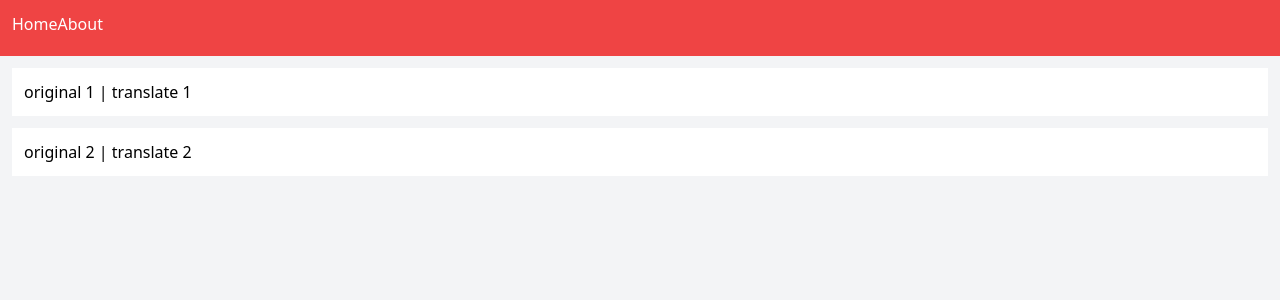
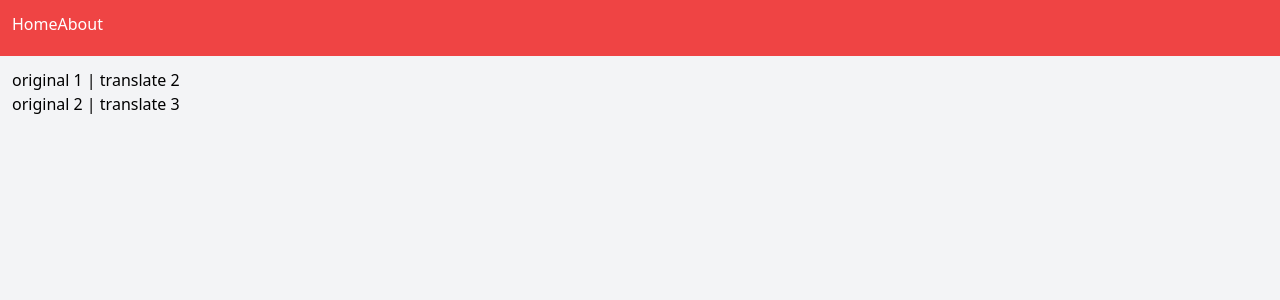
Before and after one commit to BehemothOz/wr-mem, a React (Create React App) app: page / in a window 1280 px wide. Shown: the top 300 px of the page. Built offline with nearby package versions, Linux system fonts and the light colour scheme.

Commit message:
add v-component

```diff
--- /dev/null
+++ b/src/components/Virtual/index.js
@@ -0,0 +1,39 @@
+import { useState } from 'react';
+
+/*
+    First attempt at implementing a virtual list
+*/
+export const Virtual = props => {
+    const { data, visibleItems, itemHeight, item: Item } = props;
+
+    const [start, setStart] = useState(0);
+
+    const onScroll = event => {
+        setStart(
+            Math.min(
+                data.length - visibleItems - 1,
+                Math.floor(event.target.scrollTop / itemHeight)
+            )
+        );
+    };
+
+    const translateTop = () => {
+        return start * itemHeight;
+    };
+
+    return (
+        <div
+            style={{ height: itemHeight * visibleItems }}
+            className="overflow-y-scroll"
+            onScroll={onScroll}
+        >
+            <div style={{ height: itemHeight * data.length }} className="overflow-hidden">
+                <div style={{ transform: `translateY(${translateTop()}px)` }}>
+                    {data.slice(start, visibleItems + start + 1).map((value, idx) => {
+                        return <Item key={idx} value={value} />;
+                    })}
+                </div>
+            </div>
+        </div>
+    );
+};
--- a/src/index.css
+++ b/src/index.css
@@ -4,4 +4,5 @@
 
 body {
     @apply bg-gray-100;
+    overflow: hidden;
 }
--- a/src/pages/Home.js
+++ b/src/pages/Home.js
@@ -1,17 +1,7 @@
 const data = [
-    {
-        id: 1,
-        original: 'original 1',
-        translate: 'translate 1',
-        description: 'description 1',
-    },
-    {
-        id: 2,
-        original: 'original 2',
-        translate: 'translate 2',
-        description: 'description 2',
-    },
-];
+    { id: 1, original: 'original 1', translate: 'translate 2' },
+    { id: 2, original: 'original 2', translate: 'translate 3' },
+]
 
 export const Home = () => {
     return (
@@ -19,11 +9,7 @@ export const Home = () => {
             {data.map(item => {
                 const { id, original, translate } = item;
 
-                return (
-                    <li key={id} className="mb-3 p-3 bg-white">
-                        {original} | {translate}
-                    </li>
-                );
+                return <li key={id}>{original} | {translate}</li>
             })}
         </ul>
     );
```
